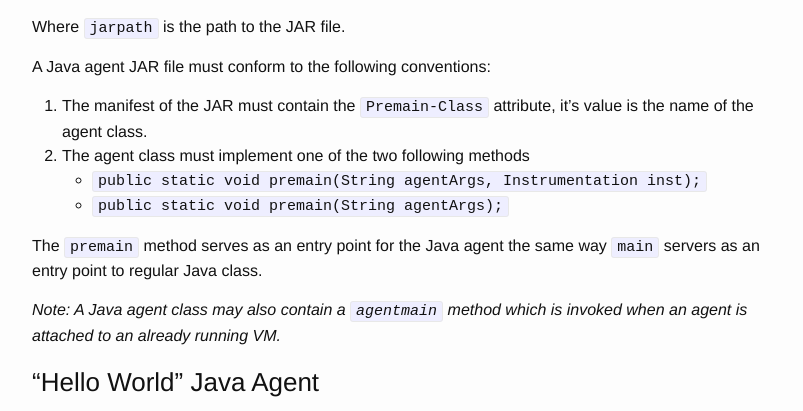
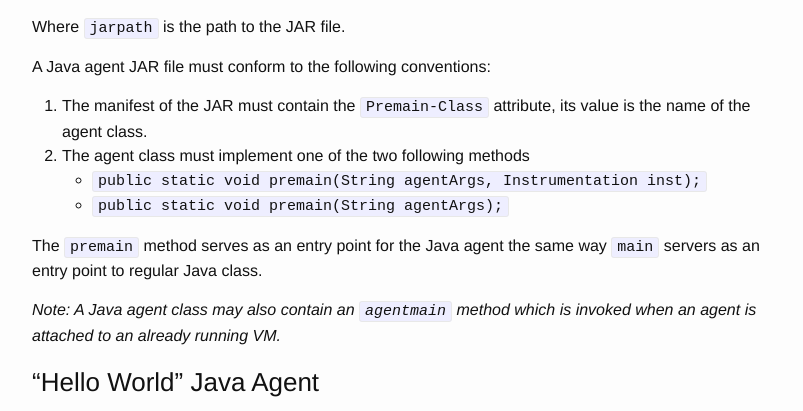
Before and after one commit to oliversavio/oliversavio.github.io, a Jekyll site: the page built from _posts/2016-03-22-profiling-with-java-agents-part-one.markdown, in a window 1280 px wide and 900 px high, scrolled down 300 px. Shown: the part 163-574 px from the top of the window, without its empty margins (238-1041 px from the left). Built offline with Jekyll 4.4.1, drawn with Linux system fonts in a browser that asks for light colours; comment, search, counter and statistics services are not loaded; some of the changed text lies outside the part shown.

Commit message:
corrected mistakes

```diff
--- a/_posts/2016-03-22-profiling-with-java-agents-part-one.markdown
+++ b/_posts/2016-03-22-profiling-with-java-agents-part-one.markdown
@@ -16,14 +16,14 @@ Where `jarpath` is the path to the JAR file.
 
 A Java agent JAR file must conform to the following conventions:
 
-1. The manifest of the JAR must contain the `Premain-Class` attribute, it's value is the name of the agent class.
+1. The manifest of the JAR must contain the `Premain-Class` attribute, its value is the name of the agent class.
 2. The agent class must implement one of the two following methods
 - `public static void premain(String agentArgs, Instrumentation inst);`
 - `public static void premain(String agentArgs);`
 
 The `premain` method serves as an entry point for the Java agent the same way `main` servers as an entry point to regular Java class.
 
-_Note: A Java agent class may also contain a `agentmain` method which is invoked when an agent is attached to an already running VM._
+_Note: A Java agent class may also contain an `agentmain` method which is invoked when an agent is attached to an already running VM._
 
 ### "Hello World" Java Agent
 Let's use the conventions mentioned above to create a simple "Hello World" implementation.
```
Also changed, not shown: other parts of _posts/2016-03-22-profiling-with-java-agents-part-one.markdown (+1 -1 lines).
